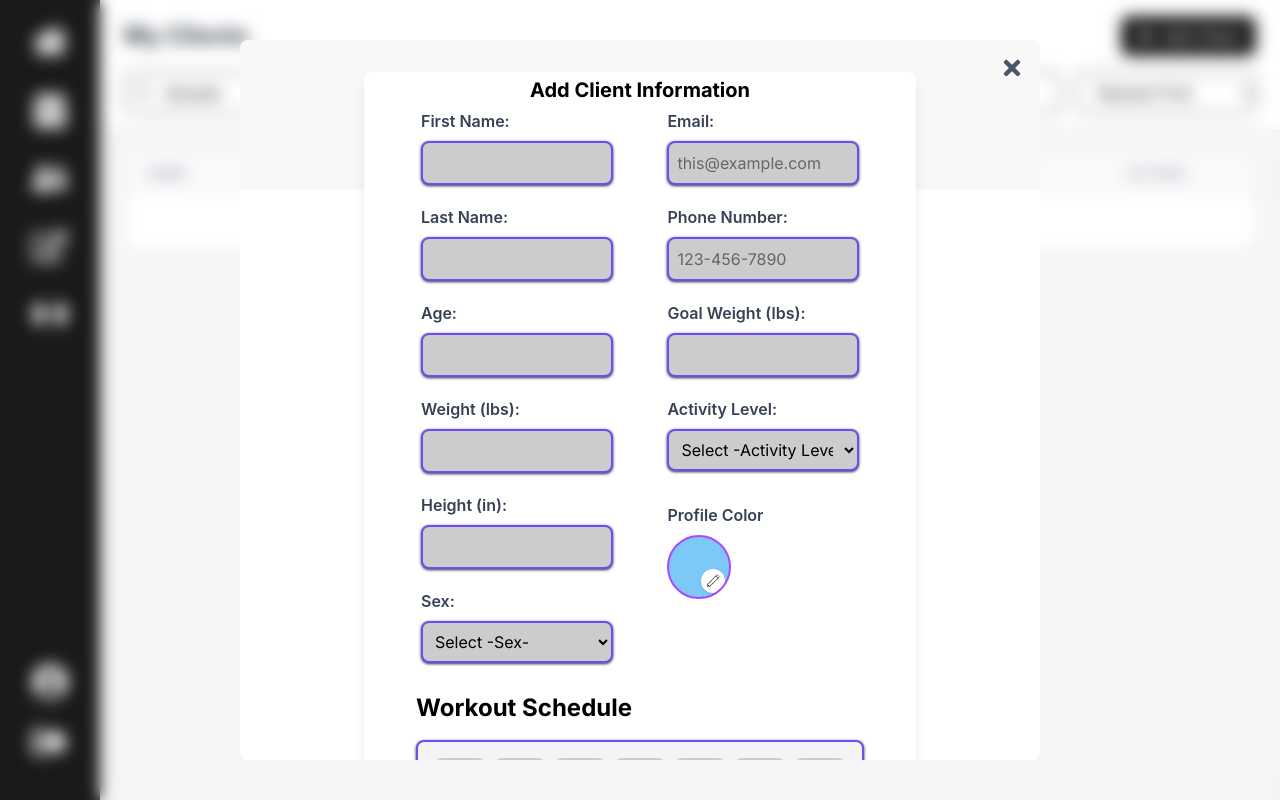
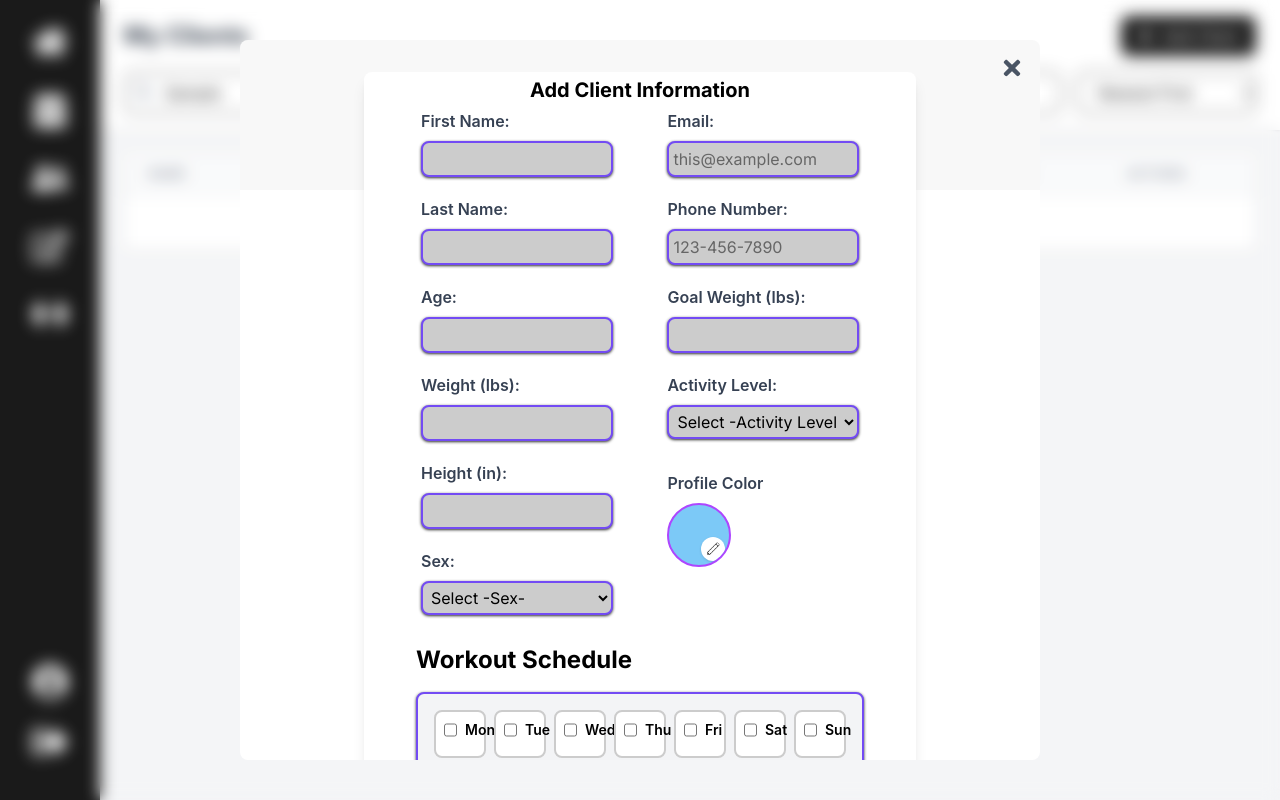
Before and after one commit to aitanoffir/LargeProject, a React (Vite) app in the folder FitLink/: page /Clients in a window 1280 px wide. Both pictures are taken after typing "Sample" into the empty fields and a click on the button "Add Client". Built offline with nearby package versions, Linux system fonts and the light colour scheme.

Commit message:
Updated Sizing of addClientModal again. testing.

```diff
--- a/FitLink/src/Components/AddClientModal.jsx
+++ b/FitLink/src/Components/AddClientModal.jsx
@@ -230,7 +230,7 @@ const AddClientModal = ({ onClose }) => {
                     value={form.firstName}
                     onChange={handleChange}
                     style={columnItemStyle}
-                    className={`w-full rounded-lg p-2 ${errors.firstName ? 'border-red-500' : ''}`}
+                    className={`w-full rounded-lg p-1 ${errors.firstName ? 'border-red-500' : ''}`}
                   />
 
                   {errors.lastName && <p className="text-red-500 text-sm -mb-2">{errors.lastName}</p>}
@@ -240,7 +240,7 @@ const AddClientModal = ({ onClose }) => {
                     value={form.lastName}
                     onChange={handleChange}
                     style={columnItemStyle}
-                    className={`w-full rounded-lg p-2 ${errors.lastName ? 'border-red-500' : ''}`}
+                    className={`w-full rounded-lg p-1 ${errors.lastName ? 'border-red-500' : ''}`}
                   />
 
                   <label htmlFor="age" className="input-label">Age:</label>
@@ -250,7 +250,7 @@ const AddClientModal = ({ onClose }) => {
                     value={form.age}
                     onChange={handleChange}
                     style={columnItemStyle}
-                    className="w-full rounded-lg p-2"
+                    className="w-full rounded-lg p-1"
                   />
 
                   <label htmlFor="weight" className="input-label">Weight (lbs):</label>
@@ -260,7 +260,7 @@ const AddClientModal = ({ onClose }) => {
                     value={form.weight}
                     onChange={handleChange}
                     style={columnItemStyle}
-                    className="w-full rounded-lg p-2"
+                    className="w-full rounded-lg p-1"
                   />
 
                   <label htmlFor="height" className="input-label">Height (in):</label>
@@ -270,7 +270,7 @@ const AddClientModal = ({ onClose }) => {
                     value={form.height}
                     onChange={handleChange}
                     style={columnItemStyle}
-                    className="w-full rounded-lg p-2"
+                    className="w-full rounded-lg p-1"
                   />
 
                   <label htmlFor="sex" className="input-label">Sex:</label>
@@ -279,7 +279,7 @@ const AddClientModal = ({ onClose }) => {
                     value={form.sex}
                     onChange={handleChange}
                     style={columnItemStyle}
-                    className="w-full rounded-lg p-2"
+                    className="w-full rounded-lg p-1"
                   >
                     <option value="">Select -Sex-</option>
                     <option>Male</option>
@@ -297,7 +297,7 @@ const AddClientModal = ({ onClose }) => {
                     placeholder="this@example.com"
                     value={form.email}
                     onChange={handleChange}
-                    className={`w-full rounded-lg p-2 ${errors.email ? 'border-red-500' : ''}`}
+                    className={`w-full rounded-lg p-1 ${errors.email ? 'border-red-500' : ''}`}
                     style={columnItemStyle}
                   />
 
@@ -309,7 +309,7 @@ const AddClientModal = ({ onClose }) => {
                     onChange={handlePhoneChange}
                     placeholder="123-456-7890"
                     maxLength="12"
-                    className={`w-full rounded-lg p-2 ${errors.phoneNumber ? 'border-red-500' : ''}`}
+                    className={`w-full rounded-lg p-1 ${errors.phoneNumber ? 'border-red-500' : ''}`}
                     style={columnItemStyle}
                   />
 
@@ -320,7 +320,7 @@ const AddClientModal = ({ onClose }) => {
                     value={form.goalWeight}
                     onChange={handleChange}
                     style={columnItemStyle}
-                    className="w-full rounded-lg p-2"
+                    className="w-full rounded-lg p-1"
                   />
 
                   <label htmlFor="activityLevel" className="input-label">Activity Level:</label>
@@ -329,7 +329,7 @@ const AddClientModal = ({ onClose }) => {
                     value={form.activityLevel}
                     onChange={handleChange}
                     style={columnItemStyle}
-                    className="w-full rounded-lg p-2"
+                    className="w-full rounded-lg p-1"
                   >
                     <option value="">Select -Activity Level-</option>
                     <option>Sedentary</option>
```
